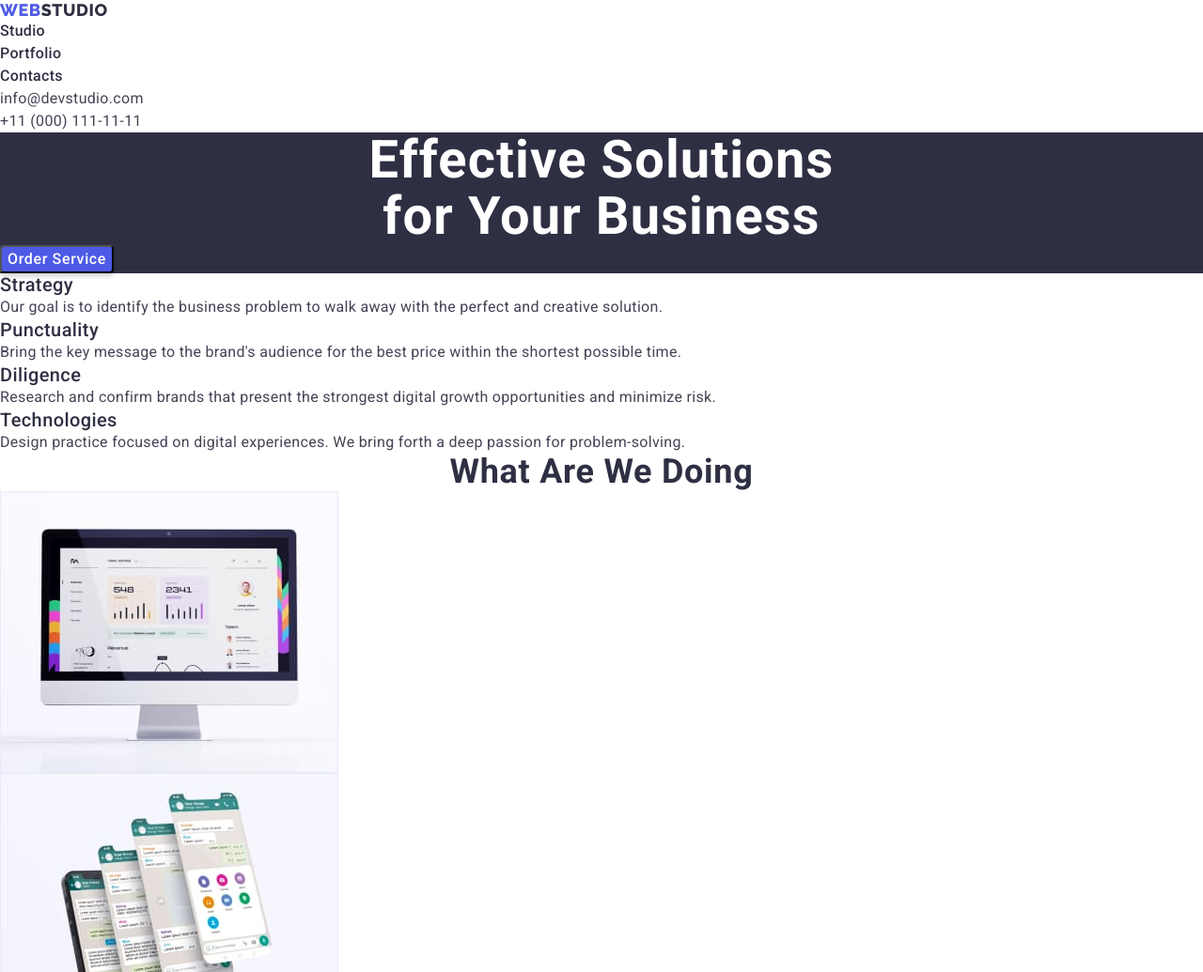
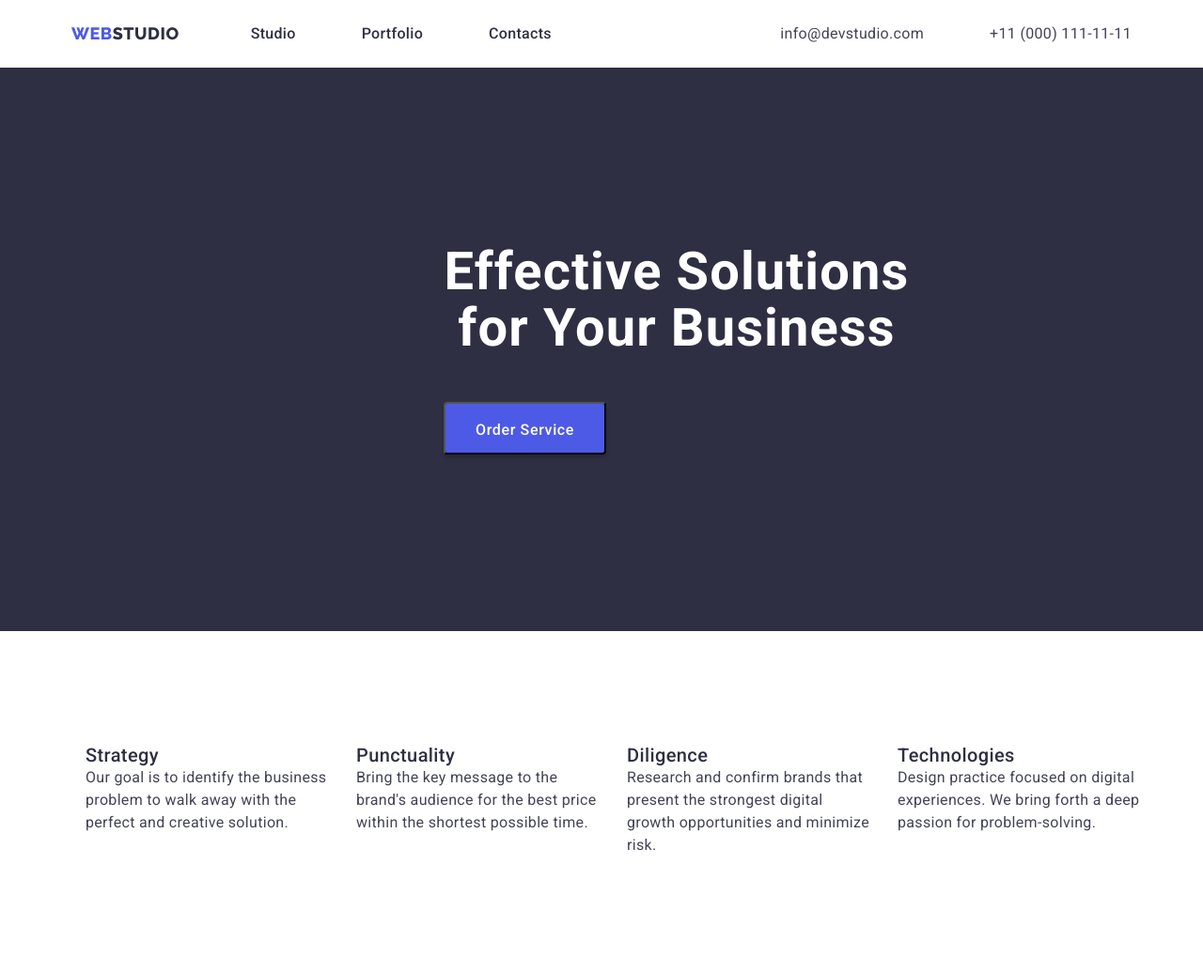
Before and after one commit to MarynaFes/goit-markup-hw-03, a plain HTML site: page index.html in a window 1280 px wide. Shown: the top 1035 px of the page at 94% size. Drawn offline with nearby package versions, Linux system fonts and the light colour scheme.

Commit message:
some styles for hw 3

```diff
--- a/css/styles.css
+++ b/css/styles.css
@@ -11,12 +11,22 @@
     --hero-background: #2E2F42;
     --white-background: #FFFFFF;
     --modal-background: #FCFCFC;
+    --card-set-horizontal-gap: 24px;
+    --card-set-vertical-gap: 48px;
 }
 body {
     font-family: 'Roboto', sans-serif;
     letter-spacing: 0.02em;
     background-color: var(--white-background);
     color: var(--text);
+}
+.container {
+    width: 1158px;
+    margin-left: auto;
+    margin-right: auto;
+    padding-left: 15px;
+    padding-right: 15px;
+
 }
 p,
 h1,
@@ -34,7 +44,7 @@ ol {
     margin-bottom: 0;
     padding-left: 0;
 }
-img {display: block;}
+img {display: block; max-width: 100%;}
 address {font-style: normal;}
 button {cursor: pointer;}
 .link {text-decoration: none;}
@@ -49,6 +59,28 @@ button {cursor: pointer;}
     color: var(--dark);
 }
 /*========================HEADER=======================*/
+.page-header-container {
+    display: flex;
+    align-items: center;
+    justify-content: space-between;
+    padding-top: 24px;
+    padding-bottom: 24px;
+}
+.page-navigation {
+    display: flex;
+    align-items: center;
+    }
+.contacts-menu {
+    display: flex;
+    align-items: center;
+}
+.menu {
+    display: flex;
+    align-items: center;
+}
+.menu-item:not(:last-child) {
+    margin-right: 70px;
+}
 .logotype {
     font-family: 'Raleway', sans-serif;
     font-weight: 800;
@@ -59,6 +91,7 @@ button {cursor: pointer;}
     letter-spacing: 0.03em;
     text-transform: uppercase;
     color: var(--primary-brand);
+    margin-right: 76px;
 }
 .header-logotype-color {
     font-family: 'Raleway', sans-serif;
@@ -81,37 +114,51 @@ button {cursor: pointer;}
 .menu-link:focus {
     color: var(--pressed-state);
 }
-.contacts {font-style: normal;}
+.contacts {
+    font-style: normal; margin-left: auto;
+}
 .contacts-information {
     font-size: 16px;
     line-height: 1.5;
-    color: inherit;
-}
+    color: inherit;}
 .contacts-information:hover,
 .contacts-information:focus {
     color: var(--pressed-state);
 }
+.contacts-information-email {
+    margin-right: 70px;
+}
 /*========================HERO=========================*/
-.hero {background-color: var(--dark);}
+.hero {
+    background-color: var(--dark);
+    height: 600px;
+    padding-top: 188px;
+    padding-bottom: 188px;
+    padding-left: 472px;
+    padding-right: 472px;
+}
 .hero-title {
     font-size: 56px;
     line-height: 1.07;
+    letter-spacing: 0.02em;
     text-align: center;
-    letter-spacing: 0.02em;
     color: var(--white-background);
+    width: 496px;
+    margin-bottom: var(--card-set-vertical-gap);
 }
 .hero-btn {
     font-family: 'Roboto', sans-serif;
     font-weight: 500;
     font-size: 16px;
     line-height: 1.5;
-    display: flex;
-    align-items: center;
     letter-spacing: 0.04em;
     color: var(--white-background);
     background: var(--primary-brand);
     box-shadow: 0px 4px 4px rgba(0, 0, 0, 0.15);
     border-radius: 4px;
+    min-width: 169px;
+    height: 56px;
+    padding: 16px 32px;
 }
 .hero-btn:hover,
 .hero-btn:focus {
@@ -120,6 +167,14 @@ button {cursor: pointer;}
     border-radius: 4px;
 }
 /*=====================ADVANTAGES======================*/
+.advantages-menu {
+    display: flex;
+    flex-wrap: wrap;
+    padding-bottom: 120px;
+    padding-top: 120px;
+    gap: 24px;
+}
+.advantages-item {width: 264px;}
 .advantages-item-title {
     font-weight: 500;
     font-size: 20px;
@@ -168,6 +223,12 @@ button {cursor: pointer;}
     border-radius: 4px;
     color: var(--white-background);
 }
+.projects-list {
+        display: flex;
+        flex-wrap: wrap;
+        row-gap: var(--card-set-vertical-gap);
+        column-gap: var(--card-set-horizontal-gap);
+}
 .projects-list-title {
     font-weight: 500;
     font-size: 20px;
--- a/index.html
+++ b/index.html
@@ -23,6 +23,7 @@
   <body>
     <!------------------HEADER------------------------------->
     <header class="page-header">
+      <div class="container page-header-container">
         <nav class="page-navigation">
           <a class="logotype link" href="./index.html"
             >Web<span class="header-logotype-color">Studio</span></a
@@ -41,7 +42,7 @@
         </nav>
         <address class="contacts">
           <ul class="contacts-menu list">
-          <li class="contacts-menu-item">
+            <li class="contacts-menu-item contacts-information-email">
               <a
                 class="contacts-information link"
                 href="mailto:info@devstudio.com"
@@ -55,6 +56,7 @@
             </li>
           </ul>
         </address>
+      </div>
     </header>
     <main>
       <!----------------HERO---------------------->
@@ -66,14 +68,15 @@
         <button class="hero-btn" type="button">Order Service</button>
       </section>
       <!--------------ADVANTAGES------------------>
-      <section class="advantages">
+      <section class="advantages container">
+        <div class="container">
           <h2 hidden class="section-title advantages-title">Advantages</h2>
           <ul class="advantages-menu list">
             <li class="advantages-item">
               <h3 class="advantages-item-title">Strategy</h3>
               <p class="advantages-item-description">
-              Our goal is to identify the business problem to walk away with the
-              perfect and creative solution.
+                Our goal is to identify the business problem to walk away with
+                the perfect and creative solution.
               </p>
             </li>
             <li class="advantages-item">
@@ -98,6 +101,7 @@
               </p>
             </li>
           </ul>
+        </div>
       </section>
       <!------------------------ABOUT--------------------->
       <section class="about">
```
Lines whose indentation alone changed are shown as unchanged.
